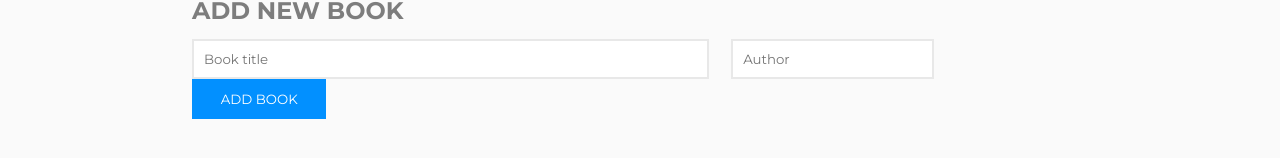
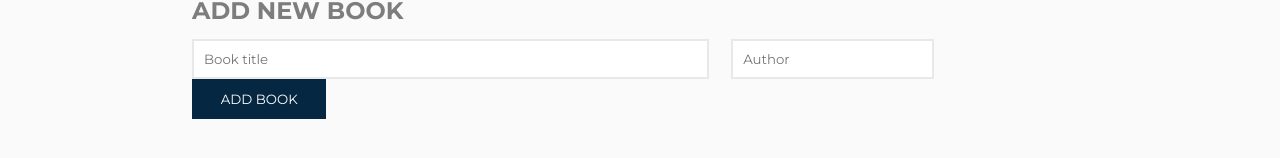
Before and after one commit to dieum512/bookstore, a React (Create React App) app: page / in a window 1280 px wide. In both pictures the pointer is over the button "ADD BOOK". Shown: the part 144-302 px from the top of the page. Built offline with nearby package versions, Linux system fonts and the light colour scheme; no server answers; the HTML template or start-up script is replaced by a standard one.

Commit message:
Add the animation to the buttons

```diff
--- a/src/index.css
+++ b/src/index.css
@@ -157,6 +157,12 @@ a {
   padding: 10px 30px;
   cursor: pointer;
   margin: 10px 0;
+  transition: 0.4s ease-in-out;
+}
+
+.information button:hover {
+  background-color: #052741;
+  border: 2px solid #052741;
 }
 
 /* form section */
@@ -191,4 +197,11 @@ a {
   color: #fff;
   background-color: #0290ff;
   border: 2px solid #0290ff;
+  cursor: pointer;
+  transition: 0.4s ease-in-out;
 }
+
+.form .add-book-btn:hover {
+  background-color: #052741;
+  border: 2px solid #052741;
+}
```
